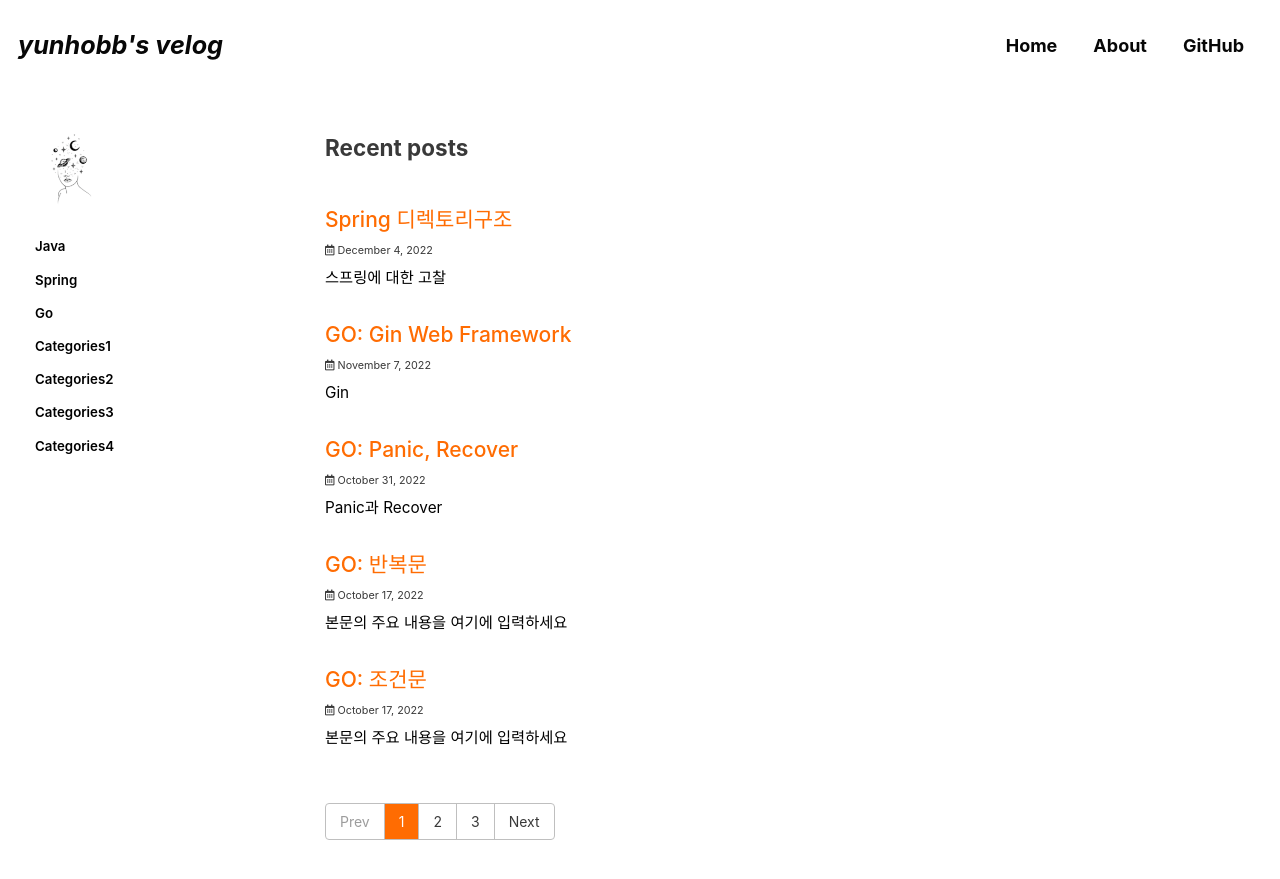
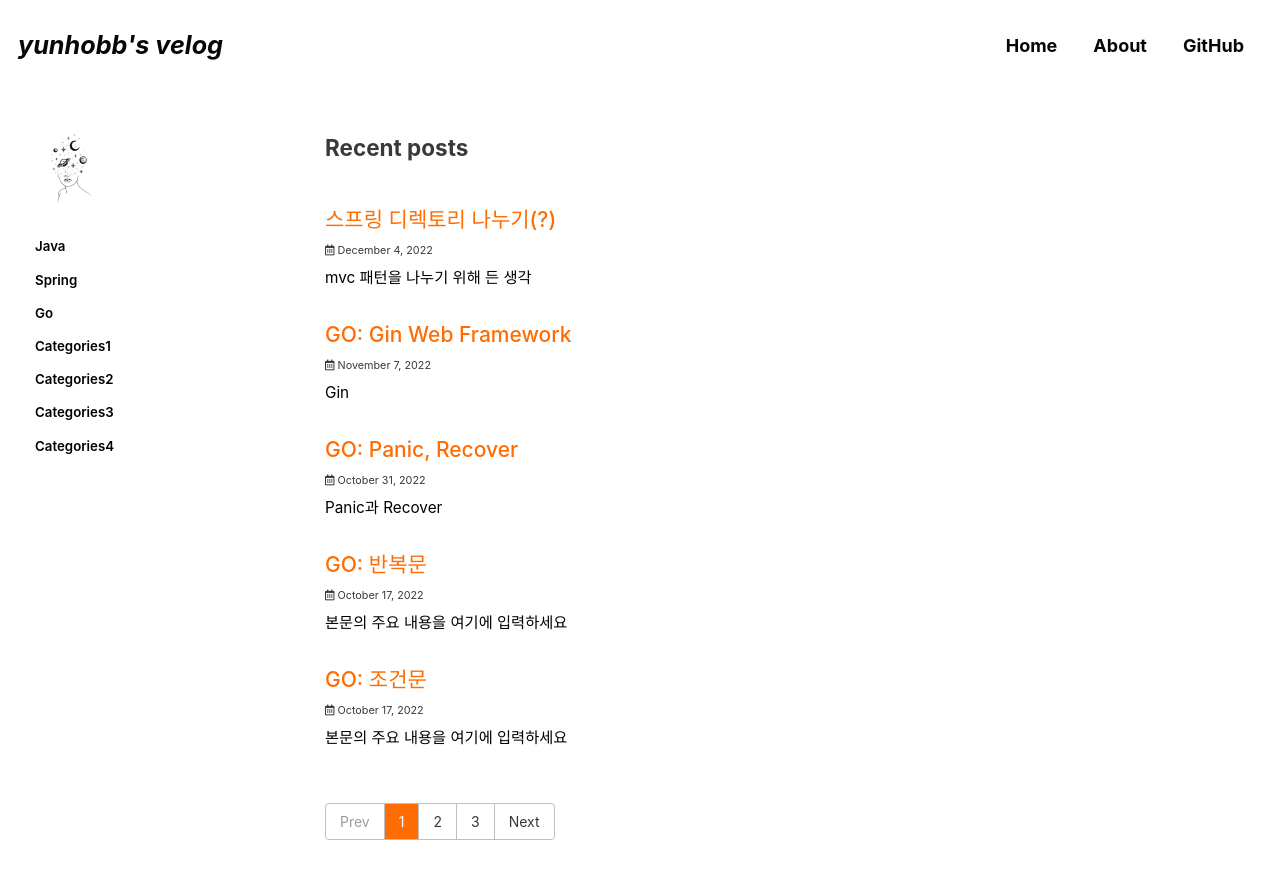
Before and after one commit to yunhobb/yunhobb.github.io, a Jekyll site: the page built from index.html, in a window 1280 px wide and 900 px high. Shown: the top 879 px of the window. Built offline with Jekyll 4.4.1, drawn with Linux system fonts in a browser that asks for light colours; cached includes are drawn as plain includes; some web fonts are replaced; the list of posts is cut into pages by our own code.

Commit message:
재수정

```diff
--- a/_posts/2022-12-04-spring-디렉토리구조.md
+++ b/_posts/2022-12-04-spring-디렉토리구조.md
@@ -1,3 +1,20 @@
+---
+title: "스프링 디렉토리 나누기(?)"
+excerpt: " mvc 패턴을 나누기 위해 든 생각"
+
+categories:
+  - Spring
+tags:
+  - [spring]
+
+permalink: /spring/directory/
+
+toc: true
+toc_sticky: true
+
+date: 2022-12-04
+last_modified_at: 2022-12-04
+---
 # 스프링에 대한 고찰
 
 
```
